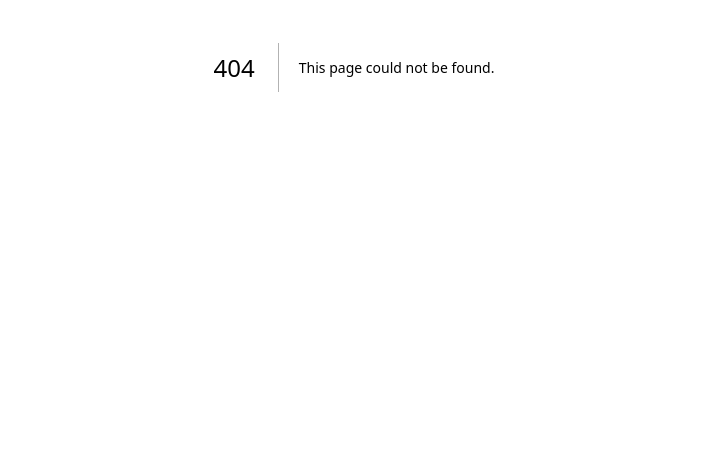
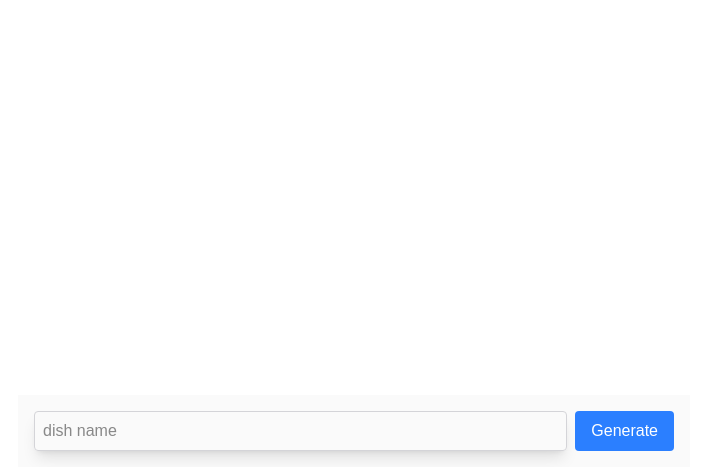
Before and after one commit to johnhm22/next16-with-vercel-ai-sdk, a Next.js app: page /ui/structured-array in a window 1280 px wide. Before the commit this address had no page. Shown: the part 333-800 px from the top of the page, without its empty margins (286-991 px from the left). Built offline with nearby package versions, Linux system fonts and the light colour scheme.

Commit message:
Creating page.tsx for structured array pokemon example

```diff
--- /dev/null
+++ b/app/ui/structured-array/page.tsx
@@ -0,0 +1,75 @@
+"use client";
+
+import React, { useState } from "react";
+import { experimental_useObject as useObject } from "@ai-sdk/react";
+import { pokemonUISchema } from "@/app/api/structured-array/schema";
+
+export default function StructuredDataPage() {
+	const [pokemonType, setPokemonType] = useState("");
+
+	const { submit, object, isLoading, error, stop } = useObject({
+		api: "/api/structured-array",
+		schema: pokemonUISchema,
+	});
+
+	const handleSubmit = (e: React.FormEvent) => {
+		e.preventDefault();
+		submit({ type: pokemonType });
+		setPokemonType("");
+	};
+
+	return (
+		<div className="flex flex-col mx-auto w-full max-w-2xl pt-12 pb-24">
+			{error && <div className="text-red-500 mb-4 px-4">{error.message}</div>}
+			{object?.map((pokemon) => (
+				<div key={pokemon?.name} className="space-y-6 px-4">
+					<div className="mb-5 bg-zinc-200 p-3 rounded-lg">
+						<h2 className="text-2xl font-bold mb-2">{pokemon?.name}</h2>
+						<div className="grid grid-cols-2 gap-3">
+							{pokemon?.abilities?.map((ability) => (
+								<h4
+									key={ability}
+									className="font-semibold text-indigo-500 bg-zinc-300 rounded-md p-3"
+								>
+									{ability}
+								</h4>
+							))}
+						</div>
+					</div>
+				</div>
+			))}
+
+			<form
+				onSubmit={handleSubmit}
+				className="fixed bottom-0 left-0 right-0 p-4 w-full mx-auto max-w-2xl bg-zinc-50"
+			>
+				<div className="flex gap-2">
+					<input
+						type="text"
+						value={pokemonType}
+						onChange={(e) => setPokemonType(e.target.value)}
+						className="flex-1 border rounded border-zinc-300 px-2 shadow-lg"
+						placeholder="dish name"
+					/>
+					{isLoading ? (
+						<button
+							onClick={stop}
+							type="submit"
+							className="bg-red-500 rounded px-4 py-2 text-white hover:bg-blue-700"
+						>
+							Stop
+						</button>
+					) : (
+						<button
+							disabled={isLoading || !pokemonType}
+							type="submit"
+							className="bg-blue-500 rounded px-4 py-2 text-white hover:bg-blue-700"
+						>
+							{isLoading ? "Generating" : "Generate"}
+						</button>
+					)}
+				</div>
+			</form>
+		</div>
+	);
+}
```
